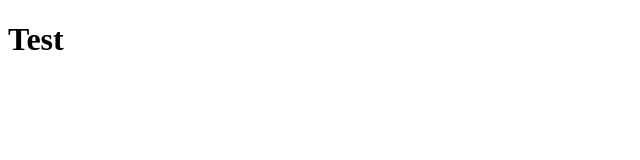
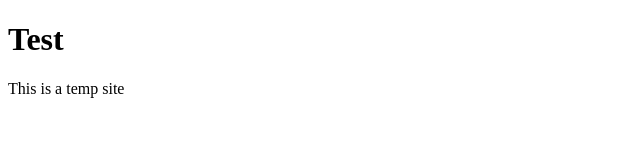
Before and after one commit to jonnytobin/jonnytobin.github.io, a plain HTML site: page test_Website.html in a window 1280 px wide. Shown: the whole page, without its empty margins (0-640 px from the left). Drawn offline with Linux system fonts and the light colour scheme.

Commit message:
trying again

```diff
--- a/test_Website.html
+++ b/test_Website.html
@@ -7,5 +7,6 @@
 
 <body>
 <h1>Test</h1>
+<p>This is a temp site</p>
 </body>
 </html>
```
